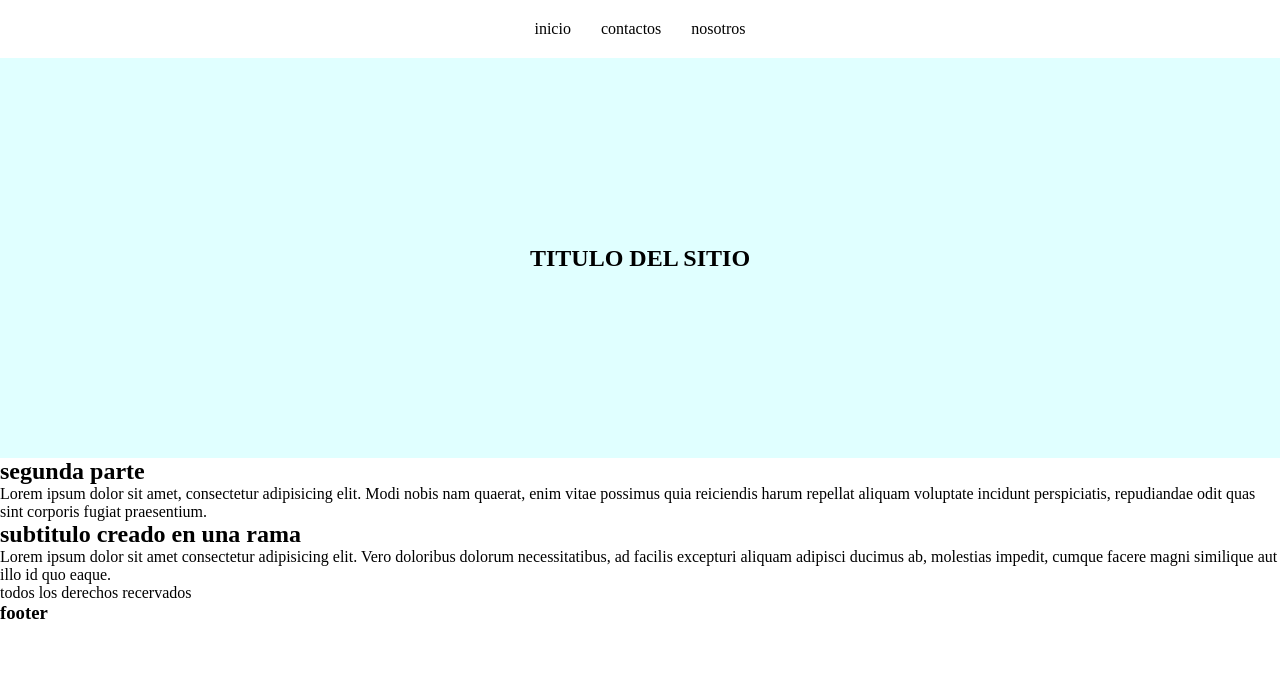
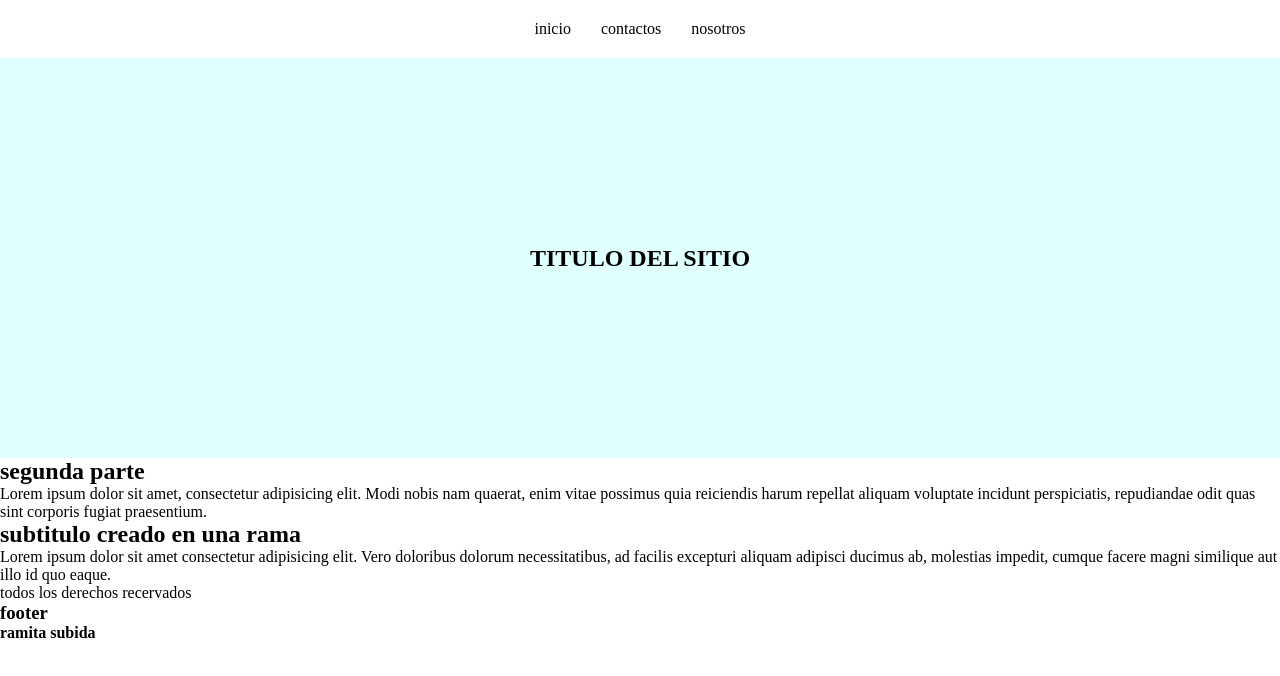
Before and after one commit to cardenasmaximiliano/tienda-nueva, a plain HTML site: page index.html in a window 1280 px wide. Drawn offline with Linux system fonts and the light colour scheme.

Commit message:
subida en la rama

```diff
--- a/index.html
+++ b/index.html
@@ -32,6 +32,7 @@
     <footer>
         <p>todos los derechos recervados</p>
         <h3>footer</h3>
+        <h4>ramita subida</h4>
     </footer>
 </body>
 </html>
```
